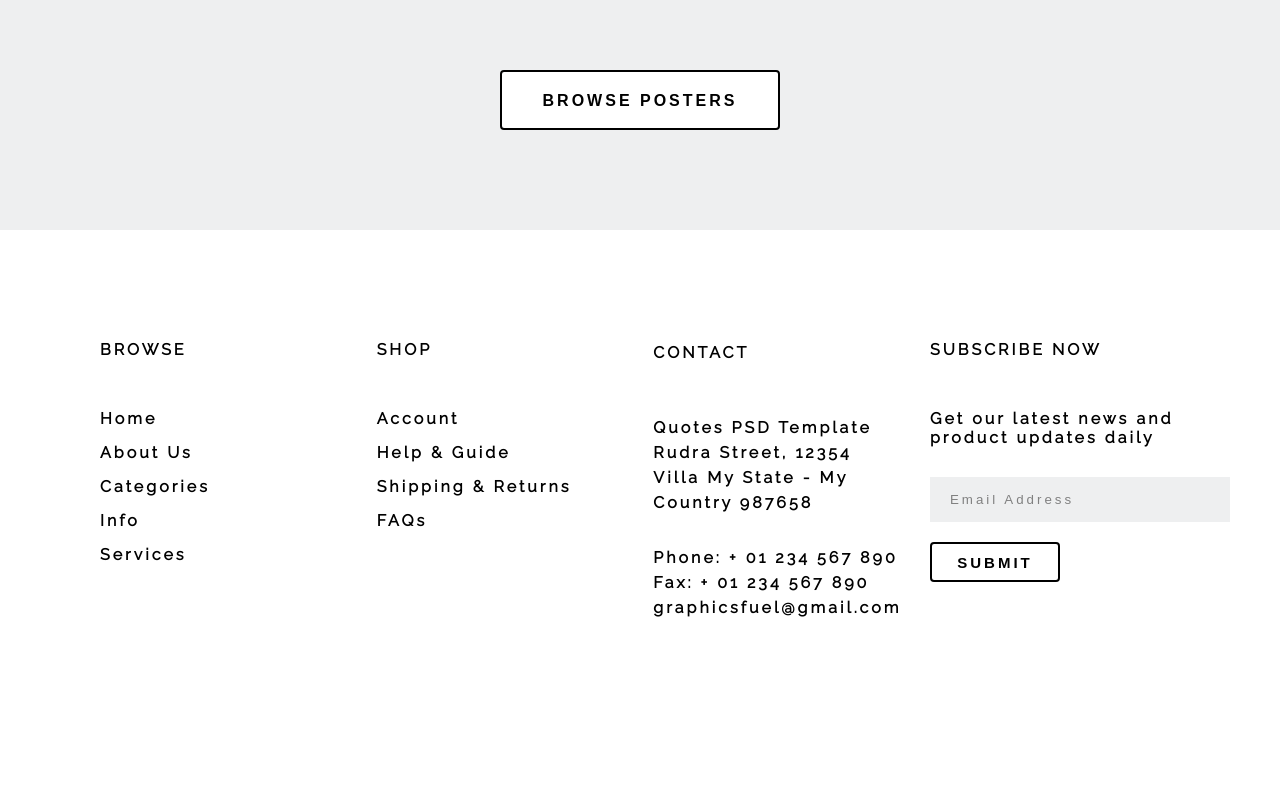
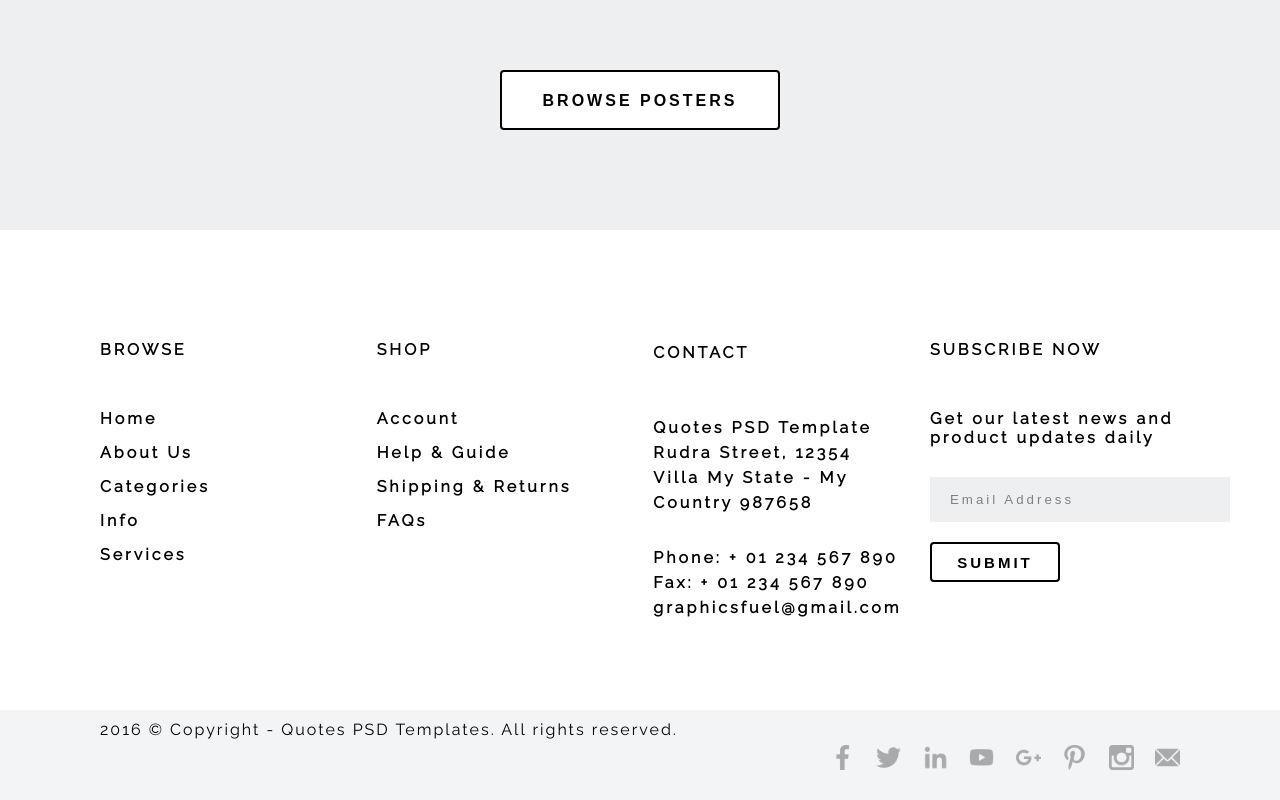
Before and after one commit to Dimitri-F/mock-upIntegration, a website: page index.html in a window 1280 px wide. Shown: the part 5546-6346 px from the top of the page. Before the commit the page ends 6256 px from the top, so only its background shows below. Drawn offline with Linux system fonts and the light colour scheme.

Commit message:
intégration terminer, finaliser les derniers détail

```diff
--- a/index.html
+++ b/index.html
@@ -191,6 +191,38 @@
             </div>
 
         </section>
+
+        <footer class="footer">
+            <p>
+                2016 © Copyright - Quotes PSD Templates. All rights reserved.
+            </p>
+            <div class="footer__bloc-icones">
+                <div class="bloc-icones__img">
+                    <img src="./img/facebook-logo.png" alt="">
+                </div>
+                <div class="bloc-icones__img">
+                    <img src="./img/twitter-logo.png" alt="">
+                </div>
+                <div class="bloc-icones__img">
+                    <img src="./img/linkedin.png" alt="">
+                </div>
+                <div class="bloc-icones__img">
+                    <img src="./img/youtube.png" alt="">
+                </div>
+                <div class="bloc-icones__img">
+                    <img src="./img/google-plus.png" alt="">
+                </div>
+                <div class="bloc-icones__img">
+                    <img src="./img/pinterest.png" alt="">
+                </div>
+                <div class="bloc-icones__img">
+                    <img src="./img/instagram.png" alt="">
+                </div>
+                <div class="bloc-icones__img">
+                    <img src="./img/email.png" alt="">
+                </div>
+            </div>
+        </footer>
     </main>
 
 </body>
--- a/scss/style.scss
+++ b/scss/style.scss
@@ -373,5 +373,32 @@ main {
         border-radius: 4px;
         letter-spacing: $ecart-lettre;
     }
+}
 
+.footer {
+    @include taille-elt (100%, 90px);
+    display: flex;
+    justify-content: space-between;
+    padding: 0px 100px;
+    background-color: #f2f4f5;
+
+    p {
+        margin-top: 10px;
+        letter-spacing: 2px;
+    }
 }
+
+.footer__bloc-icones {
+    @include taille-elt (350px, 25px);
+    @extend %flex-row;
+    margin-top: 35px;
+}
+
+.bloc-icones__img {
+    @include taille-elt (25px, 25px);
+
+    img {
+        @include taille-elt (100%, 100%);
+        opacity: .3;
+    }
+}
```
Also changed, not shown: css/style.css, img/email.png (added), img/facebook-logo.png (added), img/google-plus.png (added), img/instagram.png (added), img/linkedin.png (added), img/pinterest.png (added), img/twitter-logo.png (added), img/youtube.png (added), 1 other file.
